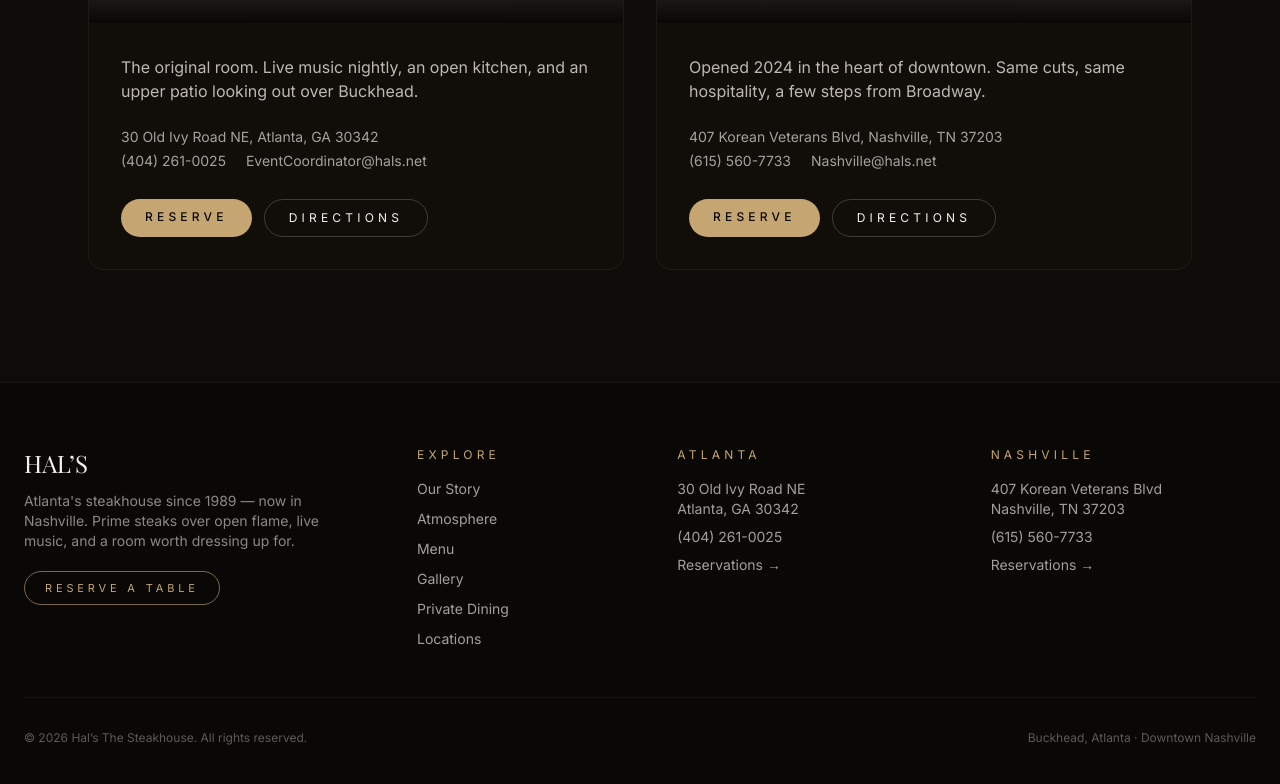
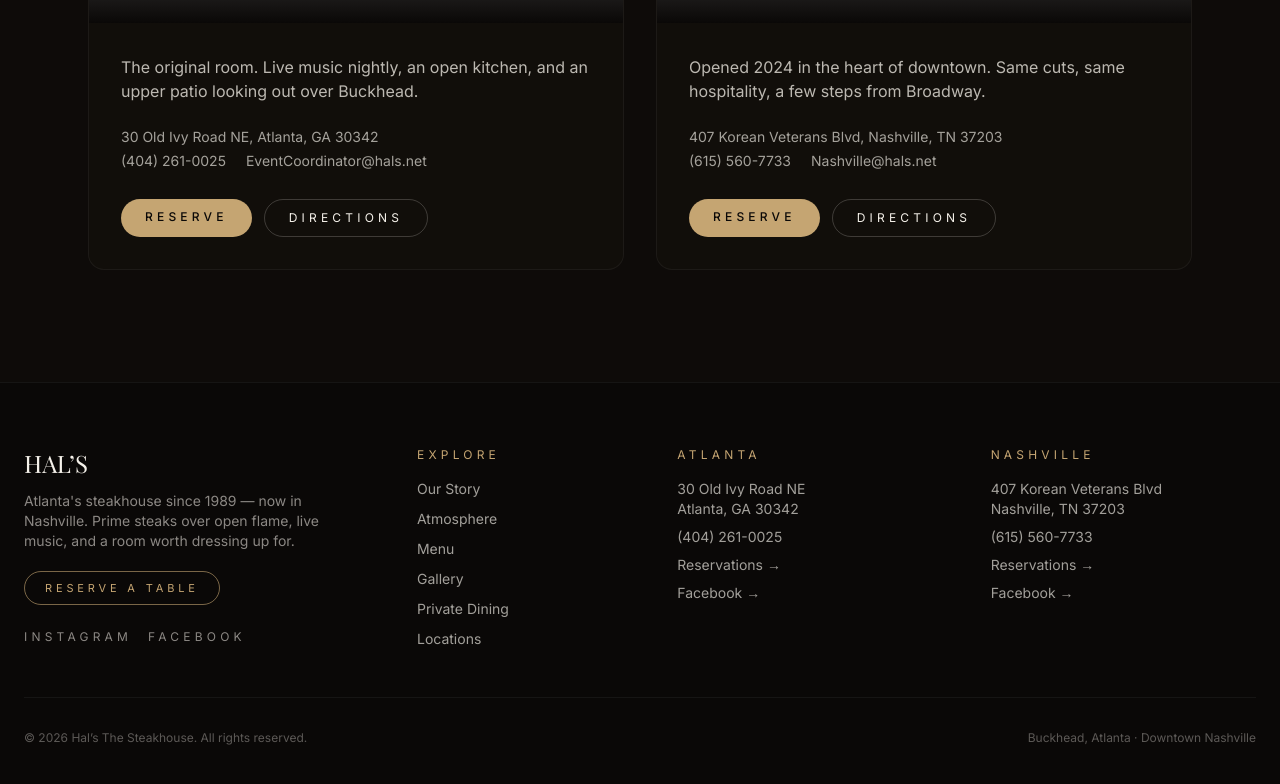
Before and after one commit to nelsonschnebelen/Hals, a Next.js app: page / in a window 1280 px wide. Shown: the part 7553-8337 px from the top of the page. Built offline with nearby package versions, Linux system fonts and the light colour scheme; no server answers; grey boxes are pictures that could not be loaded; a web font is replaced by a local one.

Commit message:
Add social links: Instagram + per-location Facebook in footer

```diff
--- a/src/components/site/site-footer.tsx
+++ b/src/components/site/site-footer.tsx
@@ -17,6 +17,24 @@ export function SiteFooter() {
             >
               Reserve a Table
             </a>
+            <div className="mt-6 flex gap-4 text-xs uppercase tracking-eyebrow text-cream/55">
+              <a
+                href={SITE.instagram}
+                target="_blank"
+                rel="noopener noreferrer"
+                className="transition-colors hover:text-gold"
+              >
+                Instagram
+              </a>
+              <a
+                href={LOCATIONS[0].facebook}
+                target="_blank"
+                rel="noopener noreferrer"
+                className="transition-colors hover:text-gold"
+              >
+                Facebook
+              </a>
+            </div>
           </div>
 
           <div>
@@ -59,9 +77,17 @@ export function SiteFooter() {
                 href={loc.reservationsUrl}
                 target="_blank"
                 rel="noopener noreferrer"
+                className="mt-2 block transition-colors hover:text-gold"
+              >
+                Reservations →
+              </a>
+              <a
+                href={loc.facebook}
+                target="_blank"
+                rel="noopener noreferrer"
                 className="mt-2 inline-block transition-colors hover:text-gold"
               >
-                Reservations →
+                Facebook →
               </a>
             </div>
           ))}
--- a/src/lib/content.ts
+++ b/src/lib/content.ts
@@ -21,6 +21,7 @@ export const SITE = {
   reservationsUrl: "https://www.opentable.com/hals-the-steakhouse",
   cities: "Buckhead · Nashville",
   tagline: "Atlanta's steakhouse since 1989 — now in Nashville.",
+  instagram: "https://www.instagram.com/halsthesteakhouse/",
 } as const;
 
 export const NAV_LINKS = [
@@ -50,6 +51,7 @@ export const LOCATIONS = [
     phoneHref: "tel:+14042610025",
     email: "EventCoordinator@hals.net",
     reservationsUrl: "https://www.opentable.com/hals-the-steakhouse",
+    facebook: "https://www.facebook.com/halsatlanta/",
     mapUrl:
       "https://www.google.com/maps/search/?api=1&query=Hal%27s%20The%20Steakhouse%2030%20Old%20Ivy%20Road%20NE%20Atlanta%20GA%2030342",
     blurb:
@@ -66,6 +68,8 @@ export const LOCATIONS = [
     phoneHref: "tel:+16155607733",
     email: "Nashville@hals.net",
     reservationsUrl: "https://www.opentable.com/r/hals-the-steakhouse-nashville",
+    facebook:
+      "https://www.facebook.com/people/Hals-The-Steakhouse-Nashville/61560298641045/",
     mapUrl:
       "https://www.google.com/maps/search/?api=1&query=Hal%27s%20The%20Steakhouse%20407%20Korean%20Veterans%20Blvd%20Nashville%20TN%2037203",
     blurb:
```
